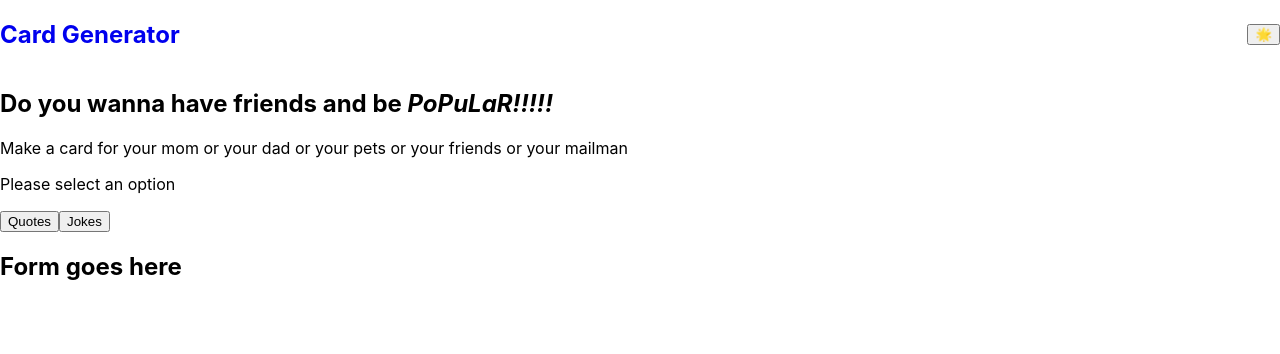
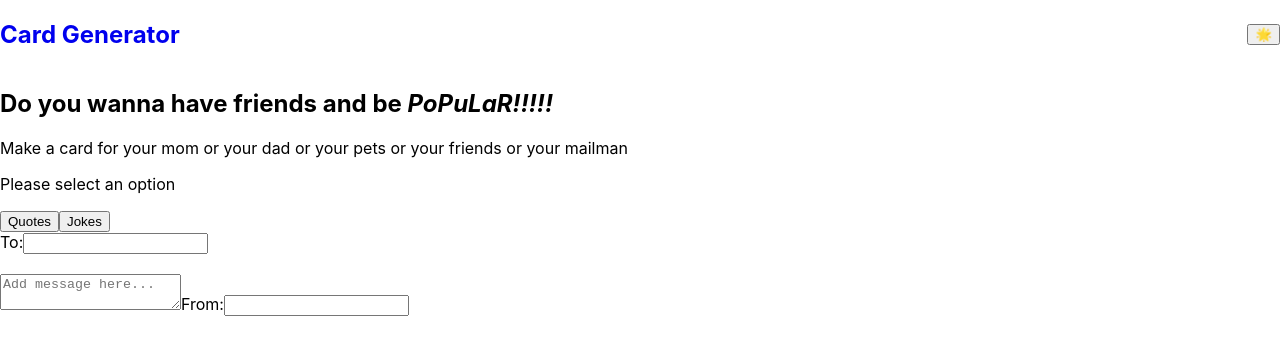
Before and after one commit to kpn678/stretch-tech, a React (Create React App) app: page /create-card in a window 1280 px wide. Shown: the top 354 px of the page. Built offline with nearby package versions, Linux system fonts and the light colour scheme.

Commit message:
Build basic form

```diff
--- a/src/Components/App/App.tsx
+++ b/src/Components/App/App.tsx
@@ -21,8 +21,8 @@ const App: FC = () => {
           </div>
           <p>Please select an option</p>
           <div className='choices'>
-            <button>Quotes</button>
-            <button>Jokes</button>
+            <button data-cy='quotes-button'>Quotes</button>
+            <button data-cy='jokes-button'>Jokes</button>
           </div>
         </section>}
       />
--- a/src/Components/CardForm/CardForm.tsx
+++ b/src/Components/CardForm/CardForm.tsx
@@ -4,7 +4,16 @@ import './CardForm.css';
 const CardForm: FC = () => {
 
     return (
-        <h2>Form goes here</h2>
+        <form>
+            <label htmlFor='to-input'>To:
+                <input type='text' name='to-input' data-cy='to-input'/>
+            </label>
+            <h2></h2>
+            <textarea placeholder='Add message here...' name='message-input' data-cy='message-input'/>
+            <label htmlFor='from-input'>From:
+                <input type='text' name='from-input' data-cy='from-input'/>
+            </label>
+        </form>
     );
 
 };
--- a/src/Components/NavBar/NavBar.tsx
+++ b/src/Components/NavBar/NavBar.tsx
@@ -10,7 +10,7 @@ const NavBar: FC = () => {
                 <h1>Card Generator</h1>
             </Link>
             <Link to={'/saved-cards'} style={{textDecoration: 'none'}}>
-                <button>🌟</button>
+                <button data-cy='show-saved'>🌟</button>
             </Link>
         </nav>
 
```
